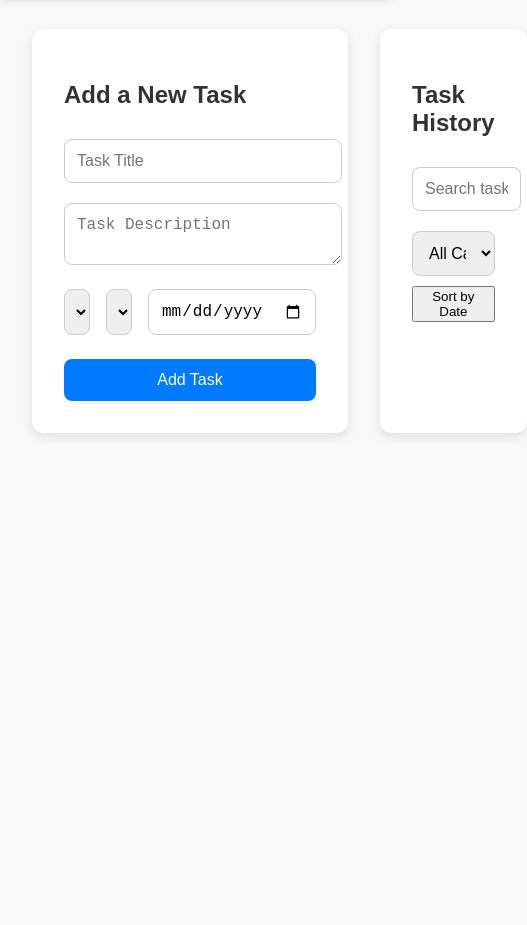
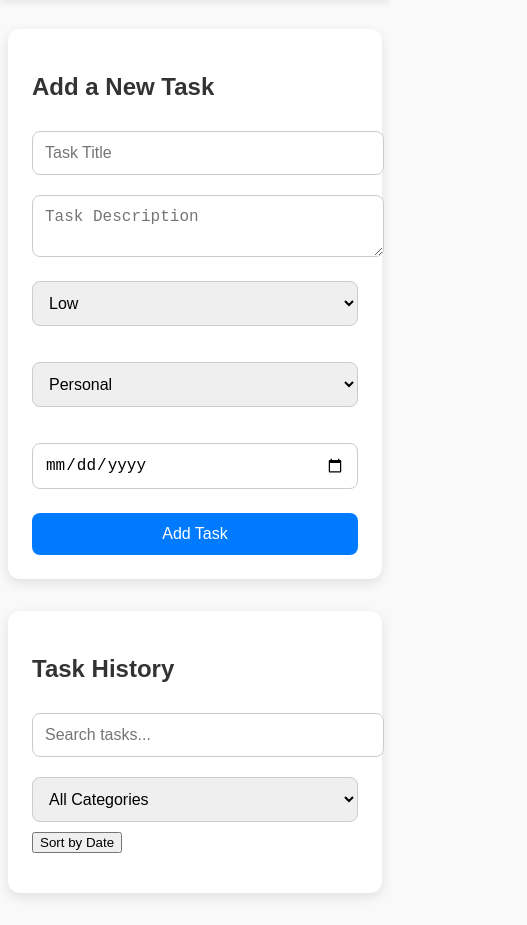
Before and after one commit to ankuralone12/Task__Manager_App, a plain HTML site: page index.html in a window 390 px wide. Shown: the part 68-993 px from the top of the page, 527 px wide, since content can reach past the window. Before the commit the page ends 844 px from the top, so only its background shows below. Drawn offline with Linux system fonts and the light colour scheme.

Commit message:
Update style.css

```diff
--- a/style.css
+++ b/style.css
@@ -7,6 +7,9 @@ body {
     background: #f9f9f9;
     color: #333;
     transition: all 0.3s ease-in-out;
+    overflow-x: hidden; /* Prevent horizontal scrolling */
+    overflow-y: hidden; /* Prevent vertical scrolling on large screens */
+    height: 100vh; /* Ensure full height on large screens */
 }
 
 /* Dark Mode */
@@ -70,10 +73,15 @@ body {
 
 /* Main Container */
 .container {
-    display: grid;
-    grid-template-columns: 1fr 1fr;
+    display: flex;
+    flex-direction: row;
+    justify-content: center;
+    align-items: center;
     gap: 2rem;
     padding: 2rem;
+    max-width: 100%;
+    height: 100vh; /* Fit screen height on large screens */
+    overflow: hidden;
 }
 
 /* Task Input Section */
@@ -82,6 +90,8 @@ body {
     padding: 2rem;
     border-radius: 12px;
     box-shadow: 0 4px 12px rgba(0, 0, 0, 0.1);
+    width: 100%;
+    max-width: 600px;
 }
 
 /* Input Fields */
@@ -96,6 +106,7 @@ input, textarea, select {
 
 .task-options {
     display: flex;
+    flex-wrap: wrap;
     gap: 1rem;
 }
 
@@ -118,12 +129,15 @@ input, textarea, select {
     padding: 2rem;
     border-radius: 12px;
     box-shadow: 0 4px 12px rgba(0, 0, 0, 0.1);
+    width: 100%;
+    max-width: 600px;
 }
 
 /* Task List */
 #history-list {
     list-style: none;
     padding: 0;
+    width: 100%;
 }
 
 #history-list li {
@@ -135,6 +149,7 @@ input, textarea, select {
     background: #f0f0f0;
     border-radius: 8px;
     color: black;
+    flex-wrap: wrap;
 }
 
 .dark-mode #history-list li {
@@ -180,3 +195,23 @@ input, textarea, select {
     color: red;
     font-size: 0.9rem;
 }
+
+/* Responsive Design */
+@media (max-width: 1024px) {
+    body {
+        overflow-y: auto; /* Enable vertical scrolling on smaller screens */
+    }
+    .container {
+        flex-direction: column;
+        align-items: center;
+        height: auto;
+    }
+    .task-form, .task-history {
+        padding: 1.5rem;
+        max-width: 100%;
+    }
+    #history-list li {
+        flex-direction: column;
+        align-items: flex-start;
+    }
+}
```
